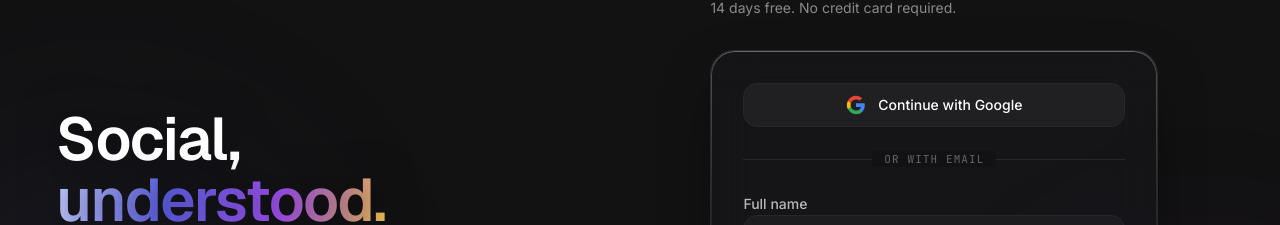
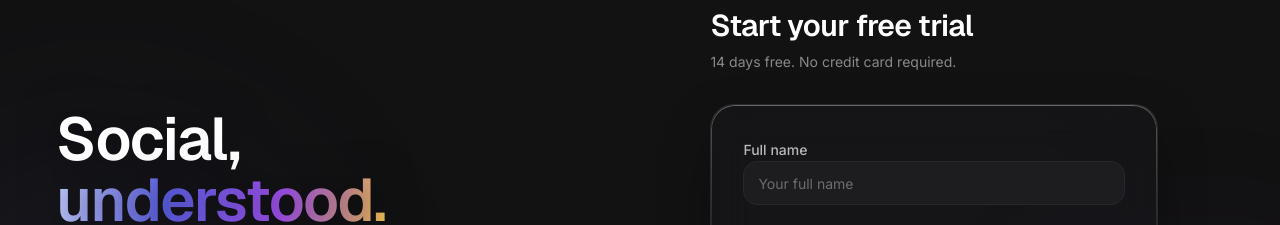
Before and after one commit to andrewanuga/sociallyai, a Next.js app: page /signup in a window 1280 px wide. Shown: the part 119-344 px from the top of the page. Built offline with nearby package versions, Linux system fonts and the light colour scheme; no server answers; a web font is replaced by a local one.

Commit message:
removed google ayth

```diff
--- a/app/(auth)/login/page.tsx
+++ b/app/(auth)/login/page.tsx
@@ -65,7 +65,7 @@ export default function LoginPage() {
 
       <div className="glass-panel rounded-3xl p-8">
         {/* Google SSO */}
-        <button
+        {/* <button
           type="button"
           onClick={handleGoogleLogin}
           className="flex h-11 w-full items-center justify-center gap-3 rounded-xl border border-white/12 bg-white/[0.05] text-sm font-medium text-white transition-colors hover:bg-white/[0.09]"
@@ -88,7 +88,7 @@ export default function LoginPage() {
               or with email
             </span>
           </div>
-        </div>
+        </div> */}
 
         <form onSubmit={handleLogin} className="space-y-5">
           <div className="space-y-2">
--- a/app/(auth)/signup/page.tsx
+++ b/app/(auth)/signup/page.tsx
@@ -91,7 +91,7 @@ export default function SignupPage() {
       </div>
 
       <div className="glass-panel rounded-3xl p-8">
-        <button
+        {/* <button
           type="button"
           onClick={handleGoogleSignup}
           className="flex h-11 w-full items-center justify-center gap-3 rounded-xl border border-white/12 bg-white/[0.05] text-sm font-medium text-white transition-colors hover:bg-white/[0.09]"
@@ -114,7 +114,7 @@ export default function SignupPage() {
               or with email
             </span>
           </div>
-        </div>
+        </div> */}
 
         <form onSubmit={handleSignup} className="space-y-5">
           <div className="space-y-2">
```
